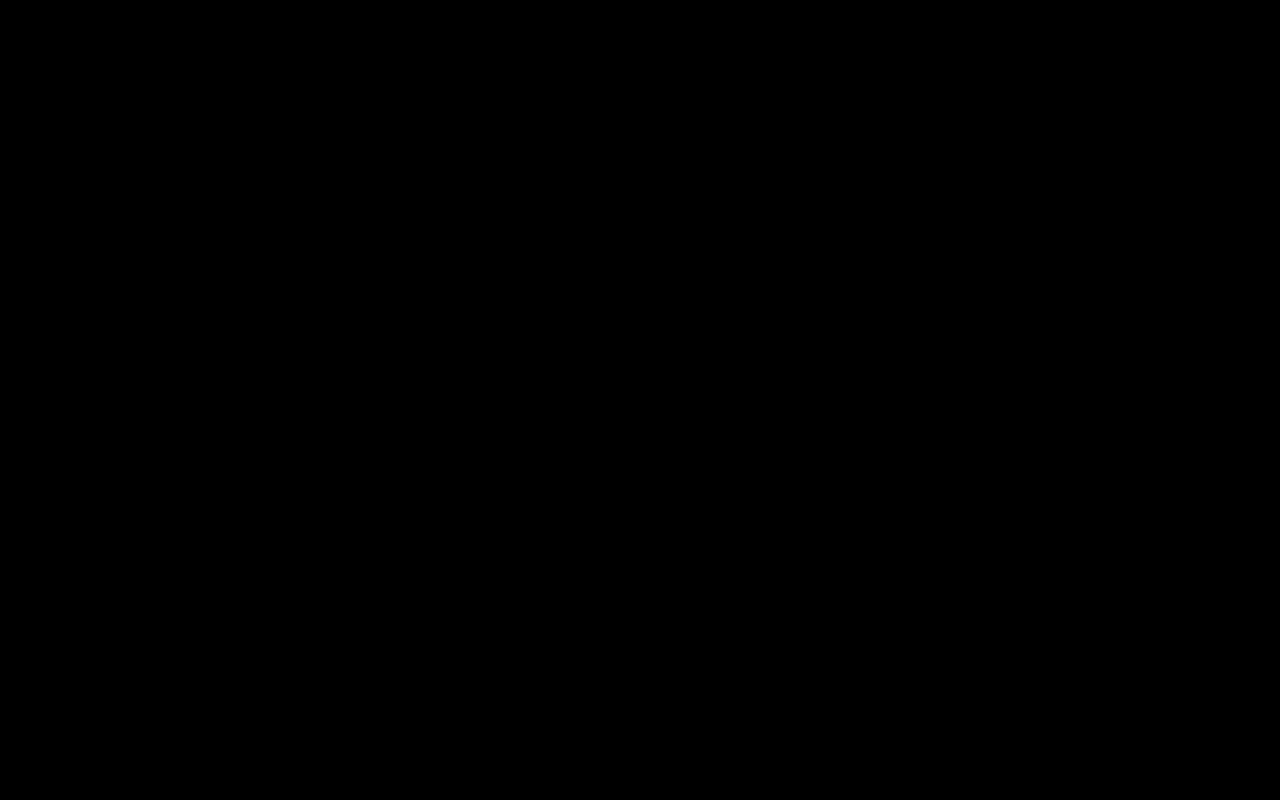
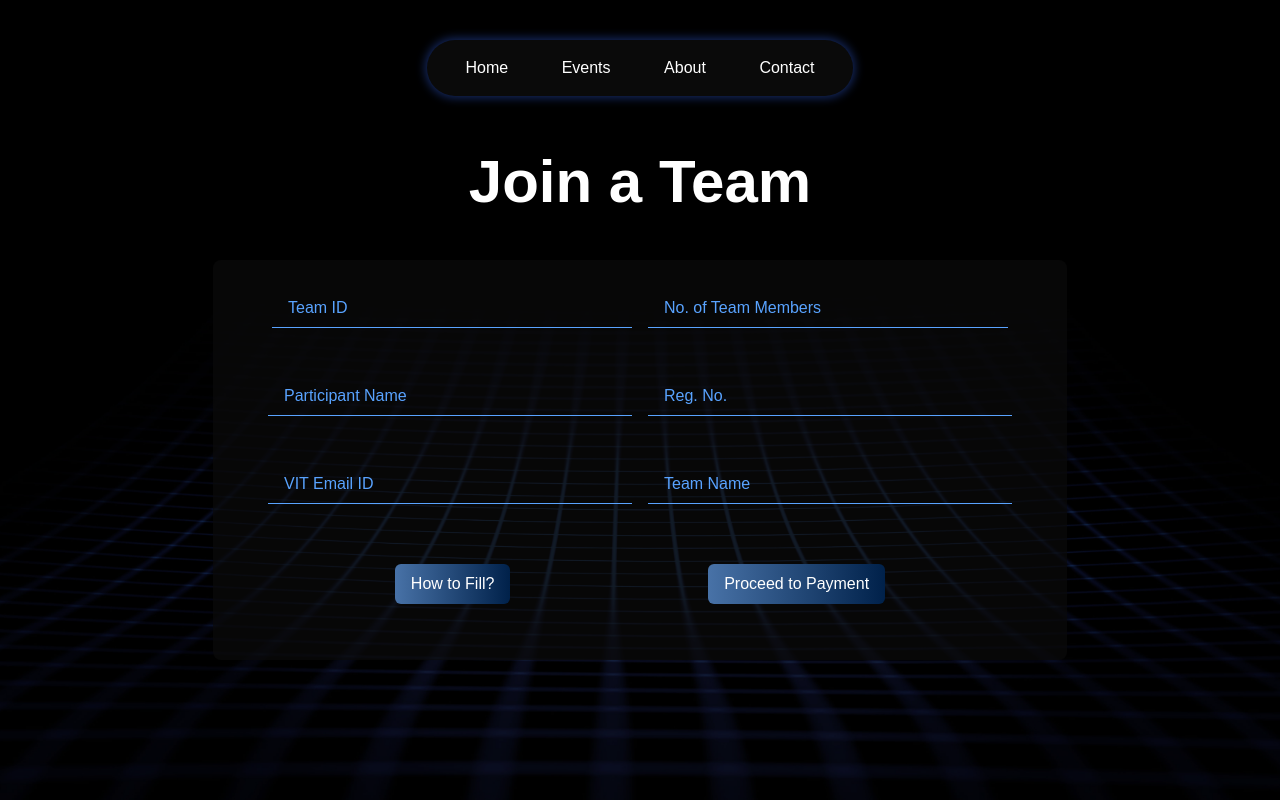
Before and after one commit to vishalpokuri/TAM_Gravitas_page, a React (Create React App) app: page /join-ParticipantDetails/0 in a window 1280 px wide. Before the commit this address had no page. Shown: the top 800 px of the page. Built offline with nearby package versions, Linux system fonts and the light colour scheme.

Commit message:
Created Joining logic for Registrations

```diff
--- a/src/App.js
+++ b/src/App.js
@@ -1,10 +1,9 @@
 import "./App.css";
 import { useRef } from "react";
-import { useNavigate } from "react-router-dom";
 import SurvivalShowdown from "./pages/SurvivalShowdown";
 import CodeCortex from "./pages/CodeCortex";
-import ParticipantDetails from "./pages/ParticipantDetails";
-
+import ParticipantDetailsforCreate from "./pages/ParticipantDetailsforCreate";
+import ParticipantDetailsforJoin from "./pages/ParticipantDetailsforJoin";
 import { Route, BrowserRouter as Router, Routes } from "react-router-dom";
 import { Home } from "./pages/Home";
 function App() {
@@ -109,7 +108,18 @@ function App() {
           <Route
             path="/registration-ParticipantDetails/0"
             element={
-              <ParticipantDetails
+              <ParticipantDetailsforCreate
+                scrollToEventsBig={scrollToEventsBig}
+                scrollToAbout={scrollToAbout}
+                scrollToContact={scrollToContact}
+                menuItems={menuItems}
+              />
+            }
+          />
+          <Route
+            path="/join-ParticipantDetails/0"
+            element={
+              <ParticipantDetailsforJoin
                 scrollToEventsBig={scrollToEventsBig}
                 scrollToAbout={scrollToAbout}
                 scrollToContact={scrollToContact}
@@ -121,7 +131,18 @@ function App() {
           <Route
             path="/registration-ParticipantDetails/1"
             element={
-              <ParticipantDetails
+              <ParticipantDetailsforCreate
+                scrollToEventsBig={scrollToEventsBig}
+                scrollToAbout={scrollToAbout}
+                scrollToContact={scrollToContact}
+                menuItems={menuItems}
+              />
+            }
+          />
+          <Route
+            path="/join-ParticipantDetails/1"
+            element={
+              <ParticipantDetailsforJoin
                 scrollToEventsBig={scrollToEventsBig}
                 scrollToAbout={scrollToAbout}
                 scrollToContact={scrollToContact}
--- a/src/components/TeamForm.js
+++ b/src/components/CreateTeam.js
@@ -3,20 +3,34 @@ import { Button } from "./Button";
 import Modal from "./Modal";
 import React, { useState } from "react";
 
-export default function TeamForm() {
+export default function CreateTeam() {
   const [isModalOpen, setIsModalOpen] = useState(false);
 
   const handleOpenModal = () => setIsModalOpen(true);
   const handleCloseModal = () => setIsModalOpen(false);
-
+  let randomNumber;
   return (
     <>
       <div
         className="w-full min-h-screen bg-black bg-cover bg-center flex flex-col items-center text-white"
         style={{ backgroundImage: `url(${bg})` }}
       >
-        <div className="w-11/12 md:w-4/5 lg:w-4/6 bg-cardbg bg-opacity-70 mt-8 md:mt-16 p-4 flex flex-col items-center rounded-lg">
+        <div className="w-11/12 md:w-4/5 lg:w-4/6 bg-cardbg bg-opacity-70 mt-8 md:mt-12 p-4 flex flex-col items-center rounded-lg">
           <form className=" w-full max-w-3xl">
+            <div className="flex flex-col md:flex-row mb-4 md:mb-6 p-3 mx-1">
+              <div className="flex p-2 font-normal h-10 flex-1 mb-4 items-center justify-center md:mb-0 md:mr-2 md:justify-normal">
+                <span className="bg-gradient-to-r  from-end to-end p-2  rounded-xl">
+                  Team ID:
+                </span>
+                <span className="mx-3">{randomNumber}</span>
+              </div>
+              <input
+                type="number"
+                placeholder="No. of Team Members"
+                className="bg-transparent border-b border-solid border-phcolor placeholder:text-phcolor font-extralight p-2 md:p-4 h-10 flex-1 md:ml-2"
+                required
+              />
+            </div>
             <div className="flex flex-col  md:flex-row mb-4 md:mb-6 p-3">
               <input
                 type="text"
@@ -45,20 +59,6 @@ export default function TeamForm() {
                 required
               />
             </div>
-            <div className="flex flex-col  md:flex-row mb-4 md:mb-6 p-3">
-              <input
-                type="text"
-                placeholder="Team ID"
-                className="bg-transparent border-b border-solid border-phcolor placeholder:text-phcolor font-extralight p-2 md:p-4 h-10 flex-1 mb-4 md:mb-0 md:mr-2"
-                required
-              />
-              <input
-                type="number"
-                placeholder="No. of Team Members"
-                className="bg-transparent border-b border-solid border-phcolor placeholder:text-phcolor font-extralight p-2 md:p-4 h-10 flex-1 md:ml-2"
-                required
-              />
-            </div>
 
             <div className="flex m-4 justify-around p-6">
               <button
--- /dev/null
+++ b/src/components/JoinTeam.js
@@ -0,0 +1,79 @@
+import bg from "../images/bluegrid.png";
+import { Button } from "./Button";
+import Modal from "./Modal";
+import React, { useState } from "react";
+
+export default function JoinTeam() {
+  const [isModalOpen, setIsModalOpen] = useState(false);
+
+  const handleOpenModal = () => setIsModalOpen(true);
+  const handleCloseModal = () => setIsModalOpen(false);
+
+  return (
+    <>
+      <div
+        className="w-full min-h-screen bg-black bg-cover bg-center flex flex-col items-center text-white"
+        style={{ backgroundImage: `url(${bg})` }}
+      >
+        <div className="w-11/12 md:w-4/5 lg:w-4/6 bg-cardbg bg-opacity-70 mt-8 md:mt-12 p-4 flex flex-col items-center rounded-lg">
+          <form className=" w-full max-w-3xl">
+            <div className="flex flex-col md:flex-row mb-4 md:mb-6 p-3 mx-1">
+              <input
+                type="text"
+                placeholder="Team ID"
+                className="bg-transparent border-b border-solid border-phcolor placeholder:text-phcolor font-extralight p-2 md:p-4 h-10 flex-1 mb-4 md:mb-0 md:mr-2"
+                required
+              />
+              <input
+                type="number"
+                placeholder="No. of Team Members"
+                className="bg-transparent border-b border-solid border-phcolor placeholder:text-phcolor font-extralight p-2 md:p-4 h-10 flex-1 md:ml-2"
+                required
+              />
+            </div>
+            <div className="flex flex-col  md:flex-row mb-4 md:mb-6 p-3">
+              <input
+                type="text"
+                placeholder="Participant Name"
+                className="bg-transparent border-b border-solid border-phcolor placeholder:text-phcolor font-extralight p-2 md:p-4 h-10 flex-1 mb-4 md:mb-0 md:mr-2"
+                required
+              />
+              <input
+                type="text"
+                placeholder="Reg. No."
+                className="bg-transparent border-b border-solid border-phcolor placeholder:text-phcolor font-extralight p-2 md:p-4 h-10 flex-1 md:ml-2"
+                required
+              />
+            </div>
+            <div className="flex flex-col md:flex-row mb-4 md:mb-6 p-3">
+              <input
+                type="email"
+                placeholder="VIT Email ID"
+                className="bg-transparent border-b border-solid border-phcolor placeholder:text-phcolor font-extralight p-2 md:p-4 h-10 flex-1 mb-4 md:mb-0 md:mr-2"
+                required
+              />
+              <input
+                type="text"
+                placeholder="Team Name"
+                className="bg-transparent border-b border-solid border-phcolor placeholder:text-phcolor font-extralight p-2 md:p-4 h-10 flex-1 md:ml-2"
+                required
+              />
+            </div>
+
+            <div className="flex m-4 justify-around p-6">
+              <button
+                type="button"
+                onClick={handleOpenModal}
+                className="bg-gradient-to-r from-start to-end font-light px-4 py-2 rounded-md  transform transition-transform duration-300 hover:-translate-y-2 text-white mx-3"
+              >
+                How to Fill?
+              </button>
+              <Modal isOpen={isModalOpen} onClose={handleCloseModal} />
+              <Button what="Proceed to Payment" extras="mx-3" />
+            </div>
+          </form>
+        </div>
+      </div>
+    </>
+  );
+}
--- a/src/components/Nav.js
+++ b/src/components/Nav.js
@@ -17,7 +17,6 @@ export default function Nav({
         <NavItem onClick={scrollToEvents}>Events</NavItem>
         <NavItem onClick={scrollToAbout}>About</NavItem>
         <NavItem onClick={scrollToContact}>Contact</NavItem>
-        <NavItem href="#register">Register</NavItem>
       </NavbarContainer>
     </div>
   );
--- a/src/components/Navbar.js
+++ b/src/components/Navbar.js
@@ -5,7 +5,7 @@ export function NavbarContainer({ children }) {
     <nav
       className="w-1/3 hidden md:flex justify-around items-center bg-[#0a0a0a] p-3 rounded-full  h-14 z-10"
       style={{
-        boxShadow: "0 0 15px 5px rgba(30, 58, 138, 0.7)", // Equivalent to shadow-blue-900/70
+        boxShadow: "0 0 10px 2px rgba(30, 58, 138, 0.7)", // Equivalent to shadow-blue-900/70
       }}
     >
       {children}
--- a/src/pages/CodeCortex.js
+++ b/src/pages/CodeCortex.js
@@ -45,9 +45,11 @@ function CodeCortex({
                 CREATE TEAM <br /> →
               </TeamCard>
             </Link>
-            <TeamCard>
-              JOIN <br /> TEAM <br /> →
-            </TeamCard>
+            <Link to="/join-ParticipantDetails/0">
+              <TeamCard>
+                JOIN <br /> TEAM <br /> →
+              </TeamCard>
+            </Link>
           </div>
           <Button what="Back to Home" onClick={handleHomeNavigate} />
         </div>
--- /dev/null
+++ b/src/pages/ParticipantDetailsforCreate.js
@@ -0,0 +1,37 @@
+import React from "react";
+import { Footer } from "../components/Footer";
+import Nav from "../components/Nav";
+import CreateTeam from "../components/CreateTeam";
+import HamburgerMenu from "../components/hamburgerMenu";
+export default function ParticipantDetailsforCreate({
+  scrollToEventsBig,
+  scrollToAbout,
+  scrollToContact,
+  menuItems,
+}) {
+  window.scroll(0, 0);
+  return (
+    <>
+      <div className="hidden md:block">
+        <Nav
+          scrollToAbout={scrollToAbout}
+          scrollToEvents={scrollToEventsBig}
+          scrollToContact={scrollToContact}
+        />
+      </div>
+      <div className="md:hidden">
+        <HamburgerMenu menuItems={menuItems} />
+      </div>
+
+      <div className="w-screen h-screen bg-black bg-cover bg-center">
+        <div className="flex flex-col items-center text-white">
+          <h1 className="text-4xl md:text-6xl leading-tight mt-14 text-center">
+            Create A Team
+          </h1>
+          <CreateTeam />
+        </div>
+      </div>
+      <Footer />
+    </>
+  );
+}
--- a/src/pages/ParticipantDetails.js
+++ b/src/pages/ParticipantDetailsforJoin.js
@@ -1,9 +1,9 @@
 import React from "react";
 import { Footer } from "../components/Footer";
 import Nav from "../components/Nav";
-import TeamForm from "../components/TeamForm";
 import HamburgerMenu from "../components/hamburgerMenu";
-function ParticipantDetails({
+import JoinTeam from "../components/JoinTeam";
+export default function ParticipantDetailsforJoin({
   scrollToEventsBig,
   scrollToAbout,
   scrollToContact,
@@ -26,14 +26,12 @@ function ParticipantDetails({
       <div className="w-screen h-screen bg-black bg-cover bg-center">
         <div className="flex flex-col items-center text-white">
           <h1 className="text-4xl md:text-6xl leading-tight mt-14 text-center">
-            PARTICIPANT DETAILS
+            Join a Team
           </h1>
-          <TeamForm />
+          <JoinTeam />
         </div>
       </div>
       <Footer />
     </>
   );
 }
-
-export default ParticipantDetails;
--- a/src/pages/SurvivalShowdown.js
+++ b/src/pages/SurvivalShowdown.js
@@ -45,9 +45,11 @@ function SurvivalShowdown({
                 CREATE TEAM <br /> →
               </TeamCard>
             </Link>
-            <TeamCard>
-              JOIN <br /> TEAM <br /> →
-            </TeamCard>
+            <Link to="/join-ParticipantDetails/1">
+              <TeamCard>
+                JOIN <br /> TEAM <br /> →
+              </TeamCard>
+            </Link>
           </div>
           <Button what="Back to Home" onClick={handleHomeNavigate} />
         </div>
```
Also changed, not shown: src/pages/Home.js (+0 -63 lines).
